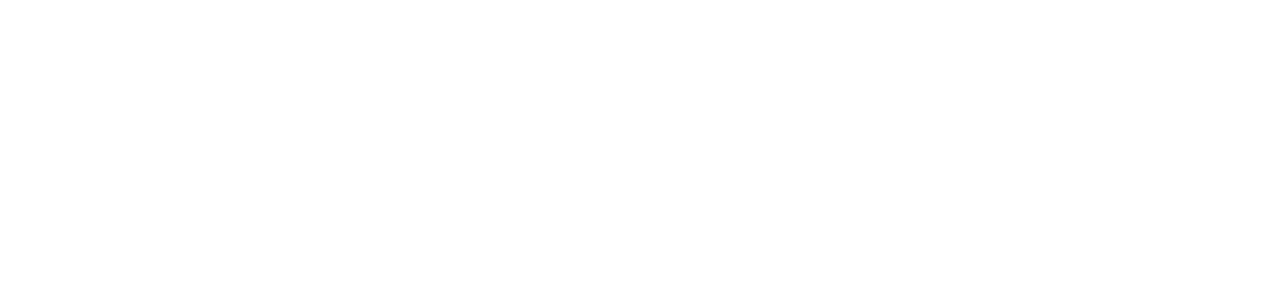
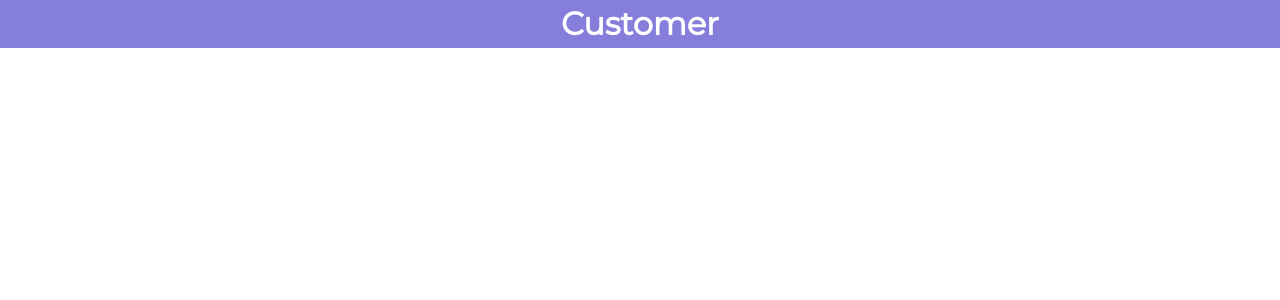
Before and after one commit to abelkmathew/2021_IBM_Code_Challenge_Informal-Workers-Management-Platform, a React (Create React App) app in the folder Frontend/frontend/: page /customerhome in a window 1280 px wide. Before the commit this address had no page. Shown: the top 300 px of the page. Built offline with nearby package versions, Linux system fonts and the light colour scheme.

Commit message:
Customer Home

```diff
--- a/Frontend/frontend/src/App.js
+++ b/Frontend/frontend/src/App.js
@@ -11,6 +11,7 @@
 import Signup from './pages/SignUp/SignUp';
 import CustomerSignUp from './pages/CustomerSignUp/CustomerSignUp';
 import WorkerSignUp from './pages/WorkerSignUp/WorkerSignUp'
+import CustomerHome from './pages/CustomerHome/CustomerHome'
 
 function App() {
   return (
@@ -23,6 +24,7 @@
           <Route path='/signup' element={<Signup/>} />
           <Route path='/custsignup' element={<CustomerSignUp/>} />
           <Route path='/workersignup' element={<WorkerSignUp/>} />
+          <Route path='/customerhome' element={<CustomerHome/>} />
         </Routes>
       </div>
     </Router>
--- a/Frontend/frontend/src/pages/CustomerHome/CustomerHome.css
+++ b/Frontend/frontend/src/pages/CustomerHome/CustomerHome.css
@@ -0,0 +1,9 @@
+.aboutPage{
+    width: 100%;
+    height: 100%;
+    background-color: #857EDB;
+}
+.HeadText{
+    text-align: center;
+    padding-top: 50px;
+}
--- a/Frontend/frontend/src/pages/CustomerHome/CustomerHome.js
+++ b/Frontend/frontend/src/pages/CustomerHome/CustomerHome.js
@@ -0,0 +1,12 @@
+import React from 'react'
+import './CustomerHome.css';
+
+function CustomerHome() {
+    return (
+        <div className="customerHomepage">
+            <div className="headText">Customer</div>
+        </div>
+    )
+}
+
+export default CustomerHome
--- a/Frontend/frontend/src/pages/CustomerSignUp/CustomerSignUp.js
+++ b/Frontend/frontend/src/pages/CustomerSignUp/CustomerSignUp.js
@@ -1,4 +1,5 @@
 import React from 'react'
+import './customersignup.css';
 
 function CustomerSignUp() {
     return (
```
